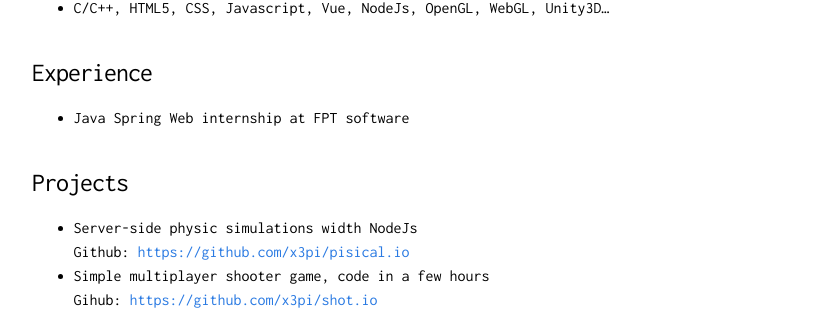
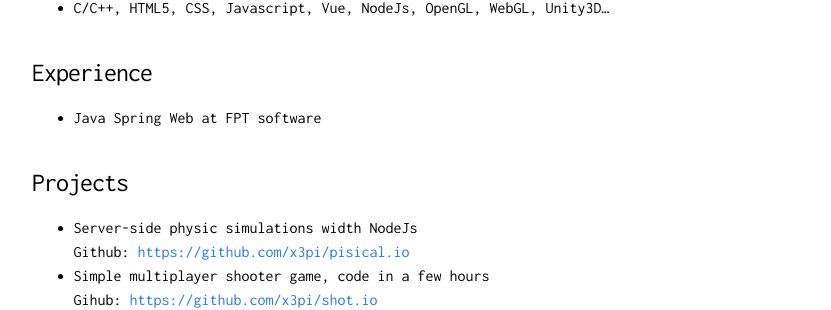
Before and after one commit to x3pi/x3pi.github.io, a Jekyll site: the page built from _posts/2018-11-26-phan-van-phuc.md, in a window 1280 px wide. Shown: the part 791-1101 px from the top of the page, without its empty margins (208-1039 px from the left). Built offline with Jekyll 4.4.1, drawn with Linux system fonts in a browser that asks for light colours; nearby versions of some CDN libraries; comment, search, counter and statistics services are not loaded.

Commit message:
Update from Forestry.io - Updated phan-van-phuc.md

```diff
--- a/_posts/2018-11-26-phan-van-phuc.md
+++ b/_posts/2018-11-26-phan-van-phuc.md
@@ -31,7 +31,7 @@ tags: []
 
 ### Experience
 
-* Java Spring Web internship at FPT software
+* Java Spring Web at FPT software
 
 ### Projects
 
```
Also changed, not shown: .forestry/front_matter/templates/cach-duy-nh-t-d-hi-u-m-t-ng-i-la-ben-ng-i-y-d-lau.yml.
